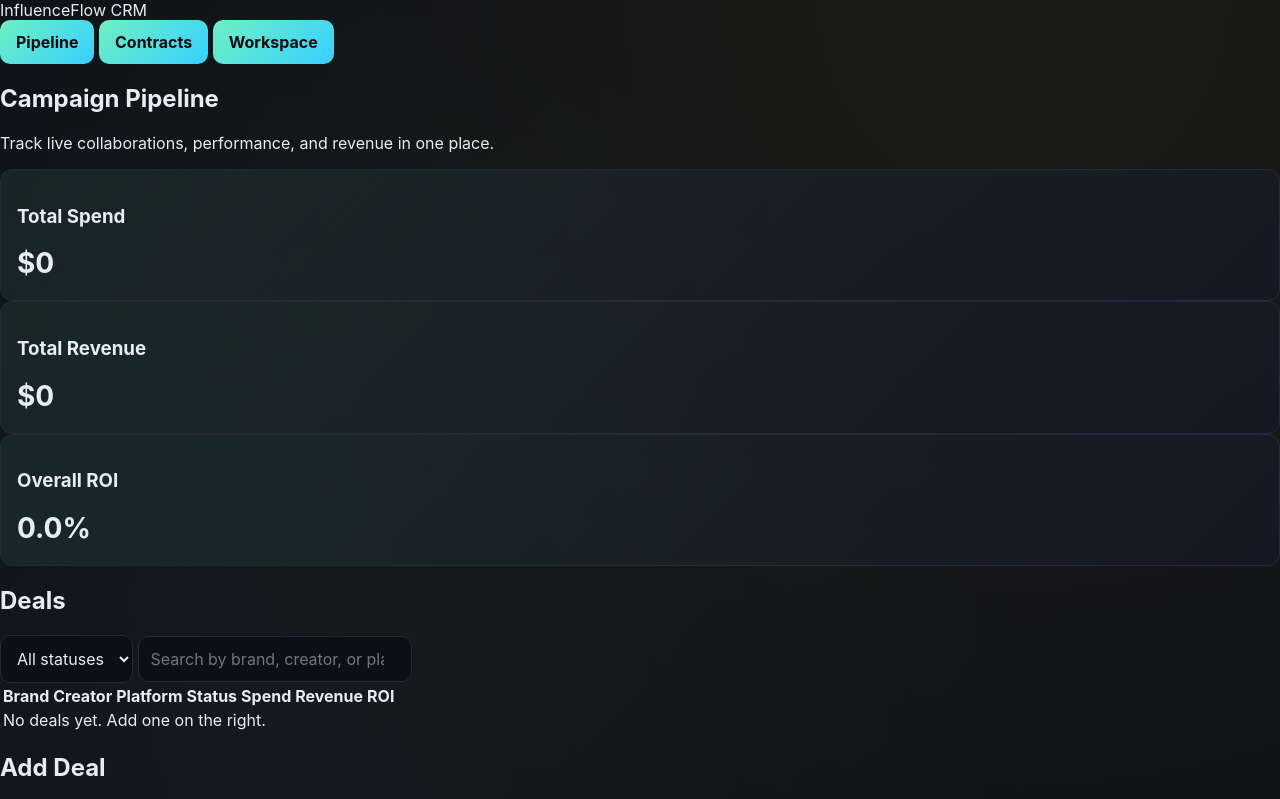
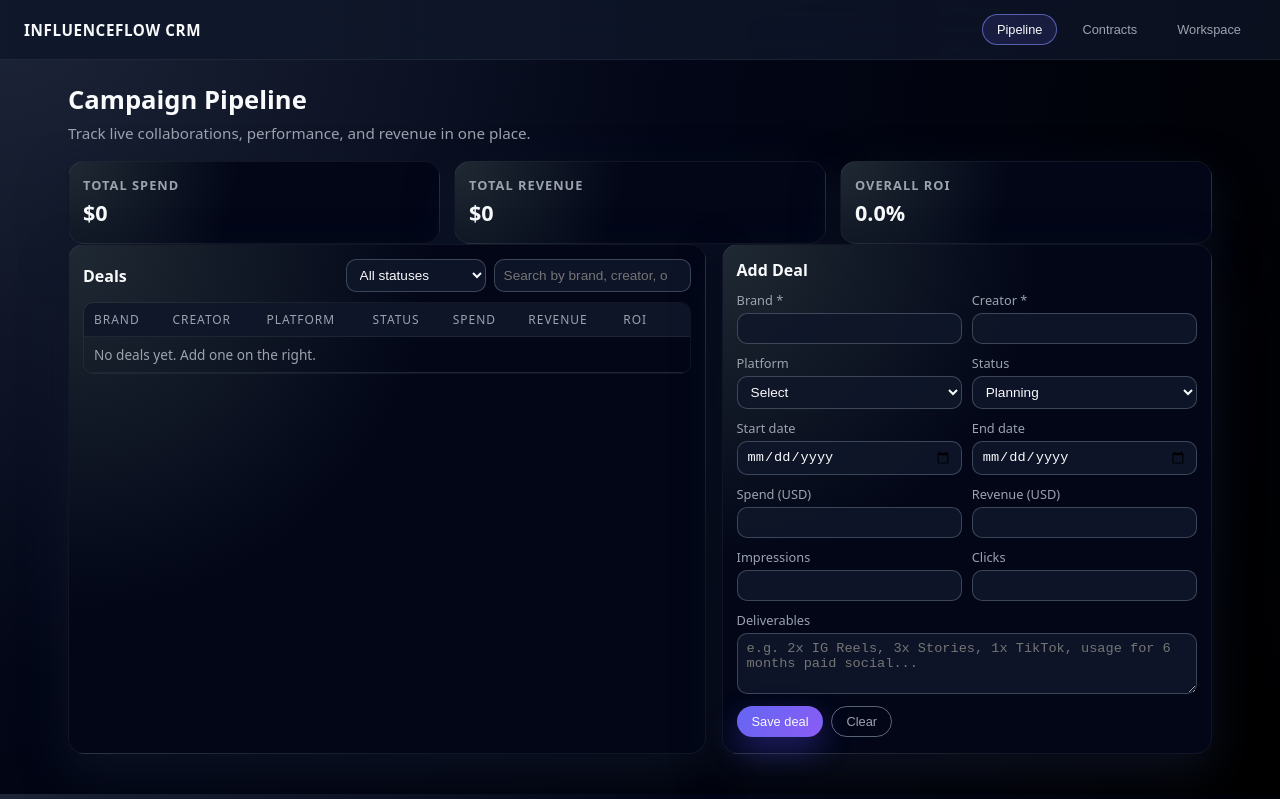
Before and after one commit to leosinghh/CRM-Software, a plain HTML site: page index.html in a window 1280 px wide. Shown: the top 799 px of the page. Drawn offline with Linux system fonts and the light colour scheme.

Commit message:
Update styles.css

```diff
--- a/styles.css
+++ b/styles.css
@@ -1,129 +1,437 @@
 :root {
-  --bg: #0f1117;
-  --panel: #141824;
-  --accent: #6df0c2;
-  --muted: #9aa4b5;
-  --text: #e8ecf5;
-  --border: #23293a;
-  --danger: #ff8c9f;
-  --success: #86efac;
-  --warning: #facc15;
-  --shadow: 0 12px 40px rgba(0, 0, 0, 0.35);
+  --bg: #050816;
+  --bg-elevated: #0a1020;
+  --border-subtle: rgba(255, 255, 255, 0.06);
+  --accent: #6366f1;
+  --accent-soft: rgba(99, 102, 241, 0.15);
+  --text: #f9fafb;
+  --text-muted: #9ca3af;
+  --danger: #f97373;
+  --radius-lg: 16px;
+  --radius-md: 10px;
+  --shadow-soft: 0 18px 45px rgba(15, 23, 42, 0.7);
 }
 
-* { box-sizing: border-box; }
+*,
+*::before,
+*::after {
+  box-sizing: border-box;
+}
+
 body {
   margin: 0;
-  font-family: 'Inter', system-ui, -apple-system, sans-serif;
-  background: radial-gradient(circle at 20% 20%, rgba(109, 240, 194, 0.04), transparent 25%),
-              radial-gradient(circle at 80% 0%, rgba(250, 204, 21, 0.05), transparent 30%),
-              var(--bg);
+  font-family: system-ui, -apple-system, BlinkMacSystemFont, "SF Pro Text",
+    "Inter", sans-serif;
+  background: radial-gradient(circle at top left, #1d2538 0, #020617 45%, #000 100%);
   color: var(--text);
-  min-height: 100vh;
 }
 
-.top-bar {
+/* Top bar */
+
+.topbar {
+  position: sticky;
+  top: 0;
+  z-index: 50;
   display: flex;
   align-items: center;
   justify-content: space-between;
-  padding: 20px 28px;
+  padding: 14px 24px;
+  backdrop-filter: blur(20px);
+  background: linear-gradient(
+    to right,
+    rgba(15, 23, 42, 0.9),
+    rgba(15, 23, 42, 0.7)
+  );
+  border-bottom: 1px solid var(--border-subtle);
+}
+
+.logo {
+  font-weight: 600;
+  letter-spacing: 0.04em;
+  font-size: 0.95rem;
+  text-transform: uppercase;
+}
+
+.nav-links {
+  display: flex;
+  gap: 10px;
+}
+
+.nav-link {
+  border: none;
+  cursor: pointer;
+  font-size: 0.8rem;
+  padding: 7px 14px;
+  border-radius: 999px;
+  background: transparent;
+  color: var(--text-muted);
+  border: 1px solid transparent;
+  transition: 0.15s ease;
+}
+
+.nav-link:hover {
+  color: var(--text);
+  border-color: rgba(249, 250, 251, 0.1);
+}
+
+.nav-link.active {
+  background: var(--accent-soft);
+  color: var(--text);
+  border-color: rgba(129, 140, 248, 0.6);
+}
+
+/* Layout */
+
+.page {
+  max-width: 1180px;
+  margin: 0 auto;
+  padding: 22px 18px 40px;
+}
+
+.section {
+  display: none;
+  animation: fadeIn 0.25s ease-out;
+}
+
+.section.visible {
+  display: block;
+}
+
+.section-header {
+  margin-bottom: 18px;
+}
+
+.section-header h1 {
+  margin: 0 0 6px;
+  font-size: 1.6rem;
+}
+
+.section-header p {
+  margin: 0;
+  font-size: 0.95rem;
+  color: var(--text-muted);
+}
+
+/* Cards & grid */
+
+.grid-2 {
+  display: grid;
+  gap: 16px;
+  grid-template-columns: minmax(0, 1.3fr) minmax(0, 1fr);
+}
+
+.grid-3 {
+  display: grid;
+  gap: 14px;
+  grid-template-columns: repeat(3, minmax(0, 1fr));
+}
+
+@media (max-width: 900px) {
+  .grid-2,
+  .grid-3 {
+    grid-template-columns: minmax(0, 1fr);
+  }
+}
+
+.card {
+  background: radial-gradient(circle at top left, #1f2933 0, #020617 45%);
+  border-radius: var(--radius-lg);
+  border: 1px solid var(--border-subtle);
+  padding: 14px 14px 16px;
+  box-shadow: var(--shadow-soft);
+}
+
+.card-header {
+  display: flex;
+  align-items: center;
+  justify-content: space-between;
+  gap: 8px;
+  margin-bottom: 10px;
+}
+
+.card-header h2 {
+  margin: 0;
+  font-size: 1rem;
+}
+
+.kpi-card {
+  text-align: left;
+}
+
+.kpi-card h3 {
+  margin: 0 0 4px;
+  font-size: 0.8rem;
+  color: var(--text-muted);
+  letter-spacing: 0.08em;
+  text-transform: uppercase;
+}
+
+.kpi-value {
+  margin: 0;
+  font-size: 1.35rem;
+  font-weight: 600;
+}
+
+/* Filters */
+
+.filters {
+  display: flex;
+  gap: 8px;
+  flex-wrap: wrap;
+}
+
+.filters select,
+.filters input {
+  min-width: 140px;
+}
+
+/* Table */
+
+.table-wrapper {
+  max-height: 360px;
+  overflow: auto;
+  border-radius: var(--radius-md);
+  border: 1px solid var(--border-subtle);
+}
+
+table {
+  width: 100%;
+  border-collapse: collapse;
+  font-size: 0.85rem;
+}
+
+thead {
+  background: rgba(15, 23, 42, 0.9);
   position: sticky;
   top: 0;
-  background: rgba(15, 17, 23, 0.9);
-  border-bottom: 1px solid var(--border);
-  backdrop-filter: blur(8px);
-  z-index: 10;
+  z-index: 1;
 }
 
-.brand { font-size: 20px; font-weight: 700; }
-.tagline { color: var(--muted); font-size: 14px; }
+th,
+td {
+  padding: 8px 10px;
+  text-align: left;
+  border-bottom: 1px solid rgba(31, 41, 55, 0.9);
+}
 
-.layout { display: flex; flex-direction: column; gap: 18px; padding: 18px; max-width: 1200px; margin: 0 auto; }
-.panel {
-  background: var(--panel);
-  border: 1px solid var(--border);
-  border-radius: 16px;
-  padding: 20px;
-  box-shadow: var(--shadow);
+th {
+  font-weight: 500;
+  font-size: 0.75rem;
+  color: var(--text-muted);
+  text-transform: uppercase;
+  letter-spacing: 0.08em;
 }
-.panel-header { display: flex; align-items: center; justify-content: space-between; margin-bottom: 10px; }
 
-.kpis .kpi-grid { display: grid; grid-template-columns: repeat(auto-fit, minmax(200px, 1fr)); gap: 12px; }
-.kpi-card {
-  padding: 16px;
-  border-radius: 12px;
-  border: 1px solid var(--border);
-  background: linear-gradient(135deg, rgba(109, 240, 194, 0.08), rgba(20, 24, 36, 0.9));
+tbody tr:nth-child(even) {
+  background: rgba(15, 23, 42, 0.7);
 }
-.kpi-label { color: var(--muted); font-size: 12px; letter-spacing: 0.4px; }
-.kpi-value { font-size: 28px; font-weight: 700; margin: 4px 0; }
-.kpi-change { font-size: 12px; }
 
-.two-column { display: grid; grid-template-columns: repeat(auto-fit, minmax(320px, 1fr)); gap: 14px; }
+.tag {
+  display: inline-flex;
+  align-items: center;
+  padding: 2px 8px;
+  border-radius: 999px;
+  font-size: 0.7rem;
+}
 
-.table { width: 100%; border-collapse: collapse; }
-.table .row { display: grid; grid-template-columns: 1.2fr 1fr 1fr 1fr; gap: 10px; padding: 10px; border-bottom: 1px solid var(--border); align-items: center; }
-.table .row.header { font-weight: 700; color: var(--muted); text-transform: uppercase; letter-spacing: 0.6px; font-size: 12px; }
-.table .pill { padding: 4px 10px; border-radius: 999px; font-size: 12px; display: inline-flex; align-items: center; gap: 6px; }
-.table .pill.success { background: rgba(134, 239, 172, 0.12); color: var(--success); }
-.table .pill.danger { background: rgba(255, 140, 159, 0.16); color: var(--danger); }
-.table .pill.neutral { background: rgba(154, 164, 181, 0.12); color: var(--muted); }
+.tag-planning {
+  background: rgba(148, 163, 184, 0.25);
+  color: #e5e7eb;
+}
 
-.form { display: flex; flex-direction: column; gap: 12px; }
-label { display: flex; flex-direction: column; gap: 6px; font-size: 14px; }
-input, textarea, select, button {
-  font: inherit;
+.tag-live {
+  background: rgba(56, 189, 248, 0.3);
+  color: #e0f2fe;
 }
-input, textarea, select {
-  padding: 12px;
+
+.tag-completed {
+  background: rgba(34, 197, 94, 0.3);
+  color: #bbf7d0;
+}
+
+.tag-cancelled {
+  background: rgba(248, 113, 113, 0.3);
+  color: #fee2e2;
+}
+
+/* Forms */
+
+.form {
+  display: flex;
+  flex-direction: column;
+  gap: 10px;
+}
+
+.form.small {
+  flex-direction: row;
+  align-items: center;
+}
+
+.form-row {
+  display: flex;
+  gap: 10px;
+  flex-wrap: wrap;
+}
+
+.form-group {
+  flex: 1;
+  min-width: 0;
+  display: flex;
+  flex-direction: column;
+  gap: 4px;
+}
+
+label {
+  font-size: 0.8rem;
+  color: var(--text-muted);
+}
+
+input,
+select,
+textarea {
   border-radius: 10px;
-  border: 1px solid var(--border);
-  background: #0c0f18;
+  border: 1px solid rgba(148, 163, 184, 0.35);
+  background: rgba(15, 23, 42, 0.9);
+  color: var(--text);
+  padding: 7px 9px;
+  font-size: 0.85rem;
+  outline: none;
+  transition: border-color 0.15s ease, box-shadow 0.15s ease,
+    background 0.15s ease;
+}
+
+input:focus,
+select:focus,
+textarea:focus {
+  border-color: rgba(129, 140, 248, 0.8);
+  box-shadow: 0 0 0 1px rgba(129, 140, 248, 0.5);
+  background: rgba(15, 23, 42, 1);
+}
+
+textarea {
+  resize: vertical;
+}
+
+/* Buttons */
+
+.btn {
+  border-radius: 999px;
+  border: 1px solid transparent;
+  padding: 7px 14px;
+  font-size: 0.8rem;
+  cursor: pointer;
+  display: inline-flex;
+  align-items: center;
+  justify-content: center;
+  gap: 6px;
+  transition: 0.15s ease;
+  background: rgba(15, 23, 42, 0.9);
   color: var(--text);
 }
-input:focus, textarea:focus, select:focus { outline: 2px solid rgba(109, 240, 194, 0.4); border-color: transparent; }
 
-button {
-  cursor: pointer;
-  border: none;
-  border-radius: 10px;
-  padding: 12px 16px;
-  background: linear-gradient(135deg, #6df0c2, #37d0ff);
-  color: #0a0c12;
-  font-weight: 700;
-}
-button.ghost {
-  background: transparent;
-  color: var(--text);
-  border: 1px solid var(--border);
-}
-.actions { display: flex; gap: 8px; }
-
-.output {
-  border: 1px solid var(--border);
-  background: #0c0f18;
-  border-radius: 12px;
-  padding: 12px;
-  min-height: 120px;
-  white-space: pre-wrap;
+.btn.small {
+  padding: 5px 10px;
+  font-size: 0.75rem;
 }
 
-.row { display: flex; gap: 10px; }
-.flex { flex: 1; }
-
-.footer {
-  text-align: center;
-  padding: 24px;
-  color: var(--muted);
+.btn.primary {
+  background: linear-gradient(135deg, #6366f1, #8b5cf6);
+  box-shadow: 0 12px 30px rgba(79, 70, 229, 0.4);
 }
 
-.badge { padding: 4px 8px; border-radius: 8px; font-size: 12px; }
-.badge.on-time { background: rgba(109, 240, 194, 0.16); color: var(--success); }
-.badge.at-risk { background: rgba(250, 204, 21, 0.16); color: var(--warning); }
-.badge.blocked { background: rgba(255, 140, 159, 0.16); color: var(--danger); }
+.btn.primary:hover {
+  filter: brightness(1.07);
+}
 
-@media (max-width: 720px) {
-  .table .row { grid-template-columns: repeat(auto-fit, minmax(140px, 1fr)); }
-  .row { flex-direction: column; }
-  .actions { flex-direction: column; }
+.btn.ghost {
+  background: transparent;
+  border-color: rgba(148, 163, 184, 0.6);
+  color: var(--text-muted);
 }
+
+.btn.ghost:hover {
+  border-color: rgba(249, 250, 251, 0.7);
+  color: var(--text);
+}
+
+.form-actions {
+  display: flex;
+  gap: 8px;
+  margin-top: 2px;
+}
+
+/* Contract output */
+
+.contract-output {
+  width: 100%;
+  border-radius: 12px;
+  border: 1px solid rgba(148, 163, 184, 0.4);
+  background: rgba(15, 23, 42, 0.95);
+  padding: 10px 11px;
+  font-size: 0.8rem;
+  line-height: 1.4;
+}
+
+/* Tasks */
+
+.task-list {
+  list-style: none;
+  margin: 0;
+  padding: 0;
+  min-height: 80px;
+  display: flex;
+  flex-direction: column;
+  gap: 6px;
+}
+
+.task {
+  padding: 6px 8px;
+  border-radius: 10px;
+  border: 1px solid rgba(148, 163, 184, 0.35);
+  background: rgba(15, 23, 42, 0.95);
+  font-size: 0.75rem;
+  display: flex;
+  align-items: center;
+  justify-content: space-between;
+  gap: 6px;
+}
+
+.task.dragging {
+  opacity: 0.6;
+}
+
+.task-title {
+  flex: 1;
+}
+
+.task-controls {
+  display: flex;
+  gap: 4px;
+}
+
+.task-delete {
+  border: none;
+  background: transparent;
+  color: var(--danger);
+  cursor: pointer;
+  font-size: 0.9rem;
+}
+
+/* Misc */
+
+.hint {
+  margin-top: 10px;
+  font-size: 0.8rem;
+  color: var(--text-muted);
+}
+
+@keyframes fadeIn {
+  from {
+    opacity: 0;
+    transform: translateY(4px);
+  }
+  to {
+    opacity: 1;
+    transform: translateY(0);
+  }
+}
```
